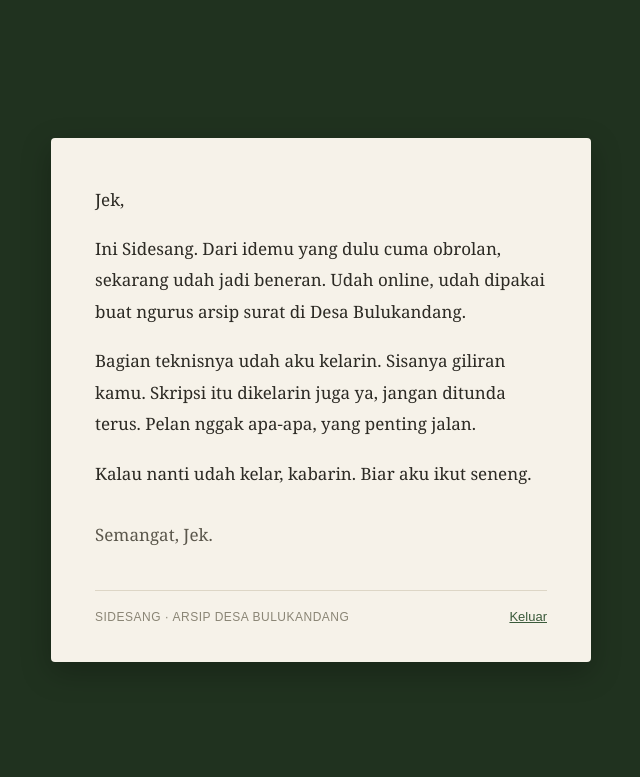
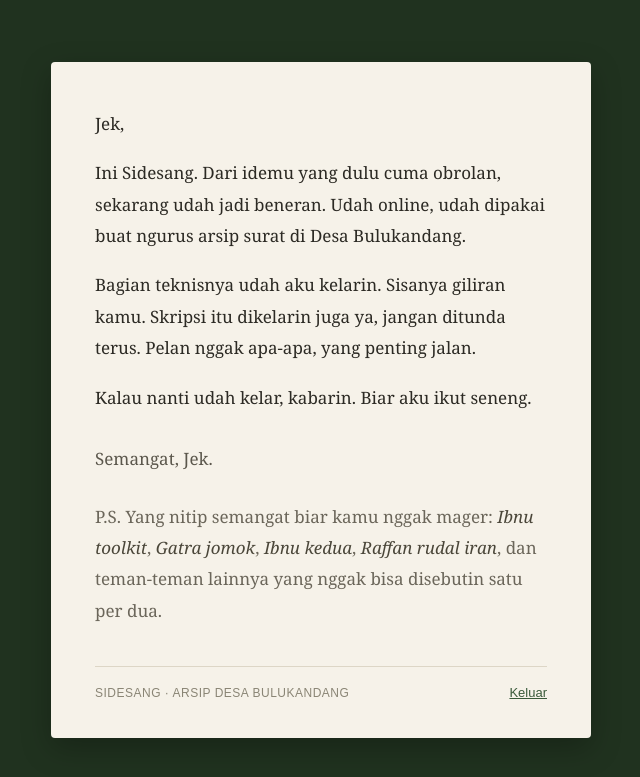
Before and after one commit to NuRichter/sidesang, a CodeIgniter app: the page made by e-filing/application/views/v_jeki.php in a window 1280 px wide. Shown: the top 777 px of the page, without its empty margins (319-959 px from the left). Run offline with CodeIgniter, Linux system fonts and the light colour scheme.

Commit message:
Tambah daftar nama pendukung pada halaman sapaan
Co-Authored-By: Claude Opus 4.8 <noreply@anthropic.com>

```diff
--- a/e-filing/application/views/v_jeki.php
+++ b/e-filing/application/views/v_jeki.php
@@ -51,6 +51,19 @@
 			color: #5b574c;
 		}
 
+		.ps {
+			margin-top: 26px;
+			font-size: 15px;
+			line-height: 1.8;
+			color: #6b665a;
+		}
+
+		.ps b {
+			color: #4a4639;
+			font-weight: normal;
+			font-style: italic;
+		}
+
 		.foot {
 			margin-top: 40px;
 			padding-top: 18px;
@@ -87,6 +100,7 @@
 		<p>Bagian teknisnya udah aku kelarin. Sisanya giliran kamu. Skripsi itu dikelarin juga ya, jangan ditunda terus. Pelan nggak apa-apa, yang penting jalan.</p>
 		<p>Kalau nanti udah kelar, kabarin. Biar aku ikut seneng.</p>
 		<p class="sign">Semangat, Jek.</p>
+		<p class="ps">P.S. Yang nitip semangat biar kamu nggak mager: <b>Ibnu toolkit</b>, <b>Gatra jomok</b>, <b>Ibnu kedua</b>, <b>Raffan rudal iran</b>, dan teman-teman lainnya yang nggak bisa disebutin satu per dua.</p>
 		<div class="foot">
 			<span>Sidesang &middot; Arsip Desa Bulukandang</span>
 			<a href="<?= site_url('logout') ?>">Keluar</a>
```
